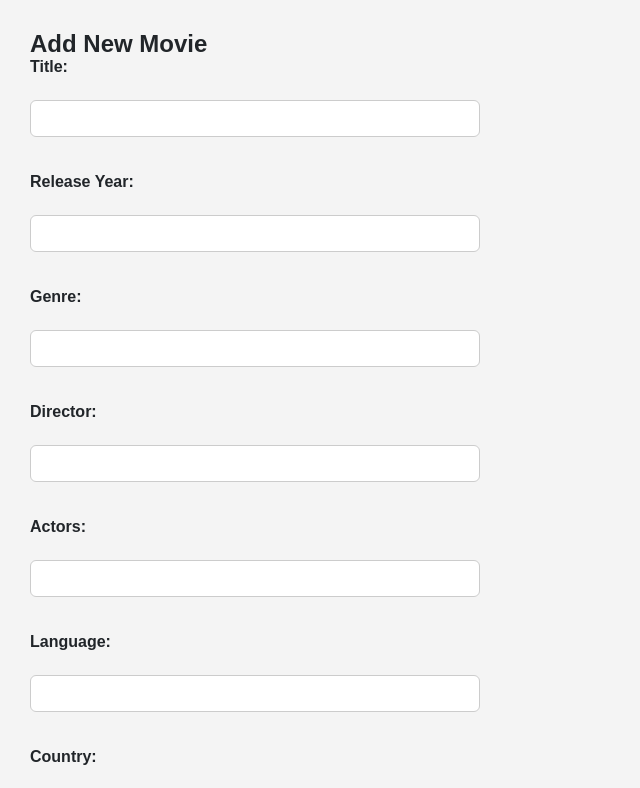
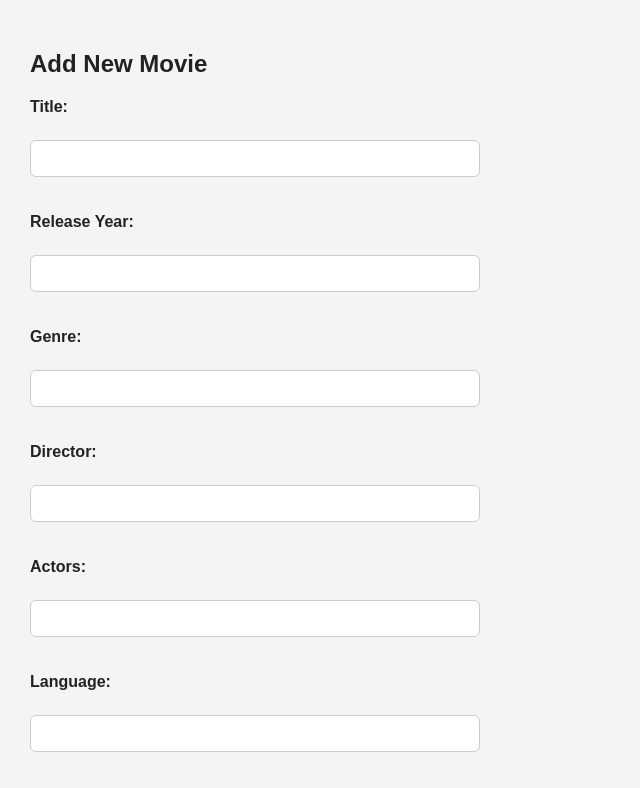
Before and after one commit to rohit-bhise9372/movies-backend, a React (Vite) app in the folder frontend/: page / in a window 1280 px wide. Shown: the top 788 px of the page, without its empty margins (0-640 px from the left). Built offline with nearby package versions, Linux system fonts and the light colour scheme; no server answers.

Commit message:
Update movie frontend styling and component

```diff
--- a/frontend/src/App.css
+++ b/frontend/src/App.css
@@ -12,9 +12,9 @@ form {
   max-width: 450px;
 }
 
-/* h2 {
+h2 {
   margin-bottom: 20px;
-} */
+}
 
 label {
   display: block;
--- a/frontend/src/components/Movies.jsx
+++ b/frontend/src/components/Movies.jsx
@@ -1,9 +1,32 @@
+import  {useState}  from "react";
 import useFetch from "../useFetch";
 
+
 const Movies = () => {
+  const [successMessage, setSuccessMessage] = useState();
     const { data, loading, error } = useFetch("https://movies-backend-xi.vercel.app/movies")
 
-    console.log(data);
+  // console.log(data);
+
+  const handleDelete = async (movieId) => {
+    try {
+      const response = await fetch(`https://movies-backend-xi.vercel.app/movies/${movieId}`,
+        { method: "DELETE" }
+      );
+
+      if (!response.ok) {
+        throw "Failed to delete movie."
+      }
+
+      const data = await response.json()
+      if (data) {
+        setSuccessMessage("Movie deleted successfully");
+        window.location.reload();
+      }
+    } catch (error) {
+      console.log(error)
+    }
+  }
 
 return (
   <div>
@@ -11,9 +34,13 @@ return (
     {data?.error && <p>{data?.error}</p>}
     <ul>
       {data?.map((movie) => (
-        <li key={movie._id}>{movie.title}</li>
+        <li key={movie._id}>{movie.title}
+          <button onClick={() => handleDelete(movie._id)}>Delete</button>
+        </li>
+
       ))}
     </ul>
+    <p>{ successMessage}</p>
   </div>
 );
 };
--- a/frontend/src/index.css
+++ b/frontend/src/index.css
@@ -1,22 +1,18 @@
 :root {
-  font-family: Inter, system-ui, Avenir, Helvetica, Arial, sans-serif;
-  color: #212529;
-  background-color: #ffffff;
+  color-scheme: light;
 }
 
 * {
-  margin: 0;
-  padding: 0;
   box-sizing: border-box;
 }
 
 body {
-  background-color: #ffffff;
-  color: #212529;
-  min-width: 320px;
-  min-height: 100vh;
+  margin: 0;
+  font-family: Arial, sans-serif;
+  background: #f4f4f4;
+  color: #222;
 }
 
 #root {
-  min-height: 100vh;
+  width: 100%;
 }
```
